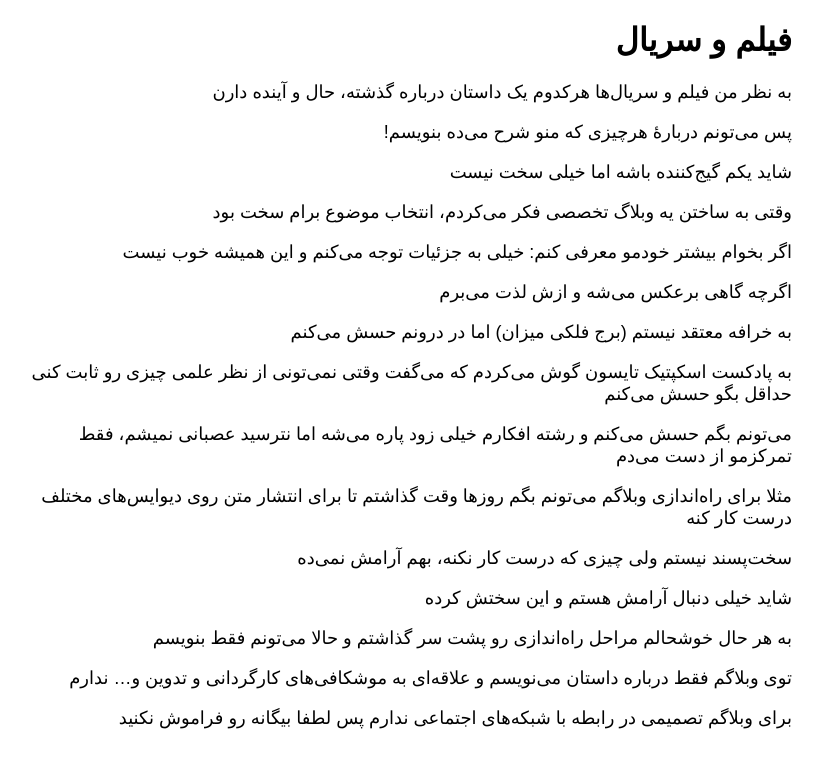
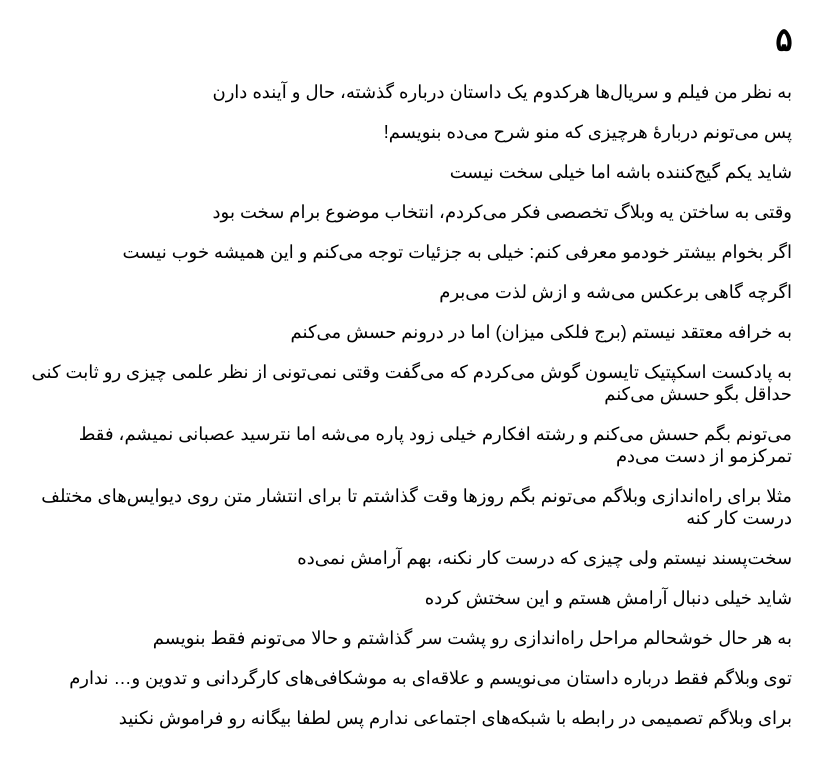
Before and after one commit to darkblog/darkblog.github.io, a Jekyll site: the page built from _posts/2023-8-22-5.md, in a window 1280 px wide. Shown: the top 768 px of the page, without its empty margins (353-1176 px from the left). Built offline with Jekyll 4.4.1, drawn with Linux system fonts in a browser that asks for light colours.

Commit message:
Update 2023-8-22-5.md

```diff
--- a/_posts/2023-8-22-5.md
+++ b/_posts/2023-8-22-5.md
@@ -1,7 +1,7 @@
 ---
 sitemap: false
 layout: post
-title: فیلم و سریال
+title: ۵
 ---
 
 به نظر من فیلم و سریال‌ها هرکدوم یک داستان درباره گذشته، حال و آینده دارن
```
